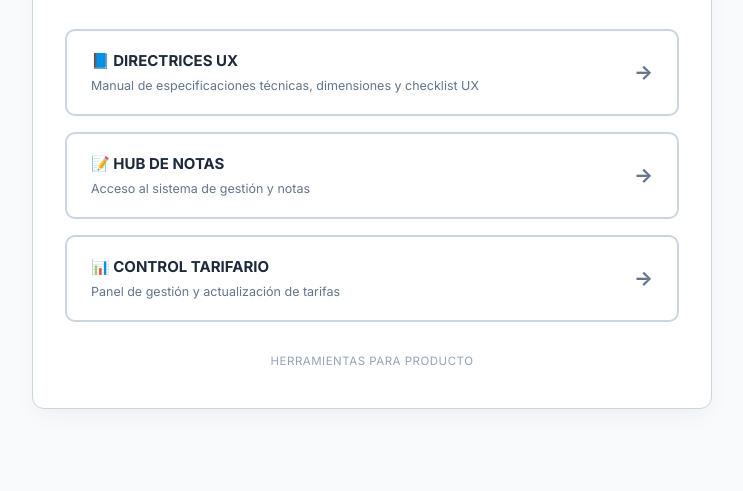
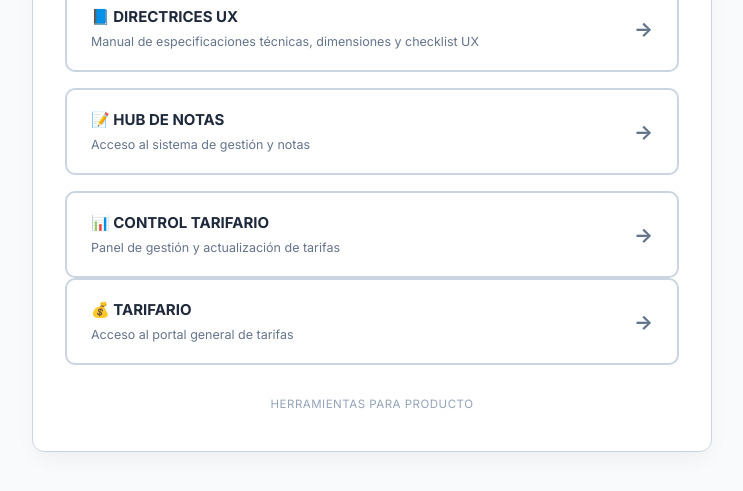
Before and after one commit to marcelperossi-cmd/projetos, a plain HTML site: page index.html in a window 1280 px wide. Shown: the part 243-734 px from the top of the page, without its empty margins (268-1011 px from the left). Drawn offline with Linux system fonts and the light colour scheme.

Commit message:
index.html

```diff
--- a/index.html
+++ b/index.html
@@ -169,6 +169,16 @@
       </a>
     </div>
 
+    <!-- BOTÓN 4: TARIFARIO -->
+      <a href="https://tarifario.grandvoyage.com/" target="_blank" rel="noopener noreferrer" class="action-btn">
+        <div class="btn-info">
+          <span class="btn-title">💰 Tarifario</span>
+          <span class="btn-desc">Acceso al portal general de tarifas</span>
+        </div>
+        <span class="btn-arrow">→</span>
+      </a>
+    </div>
+
     <footer class="portal-footer">
       Herramientas para Producto
     </footer>
```
